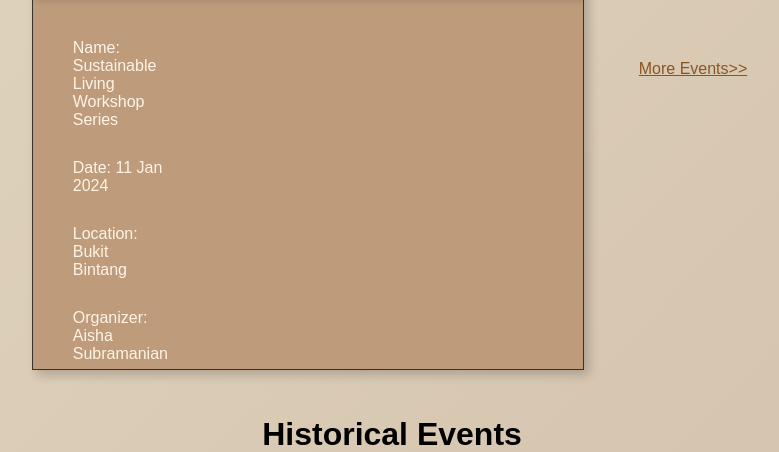
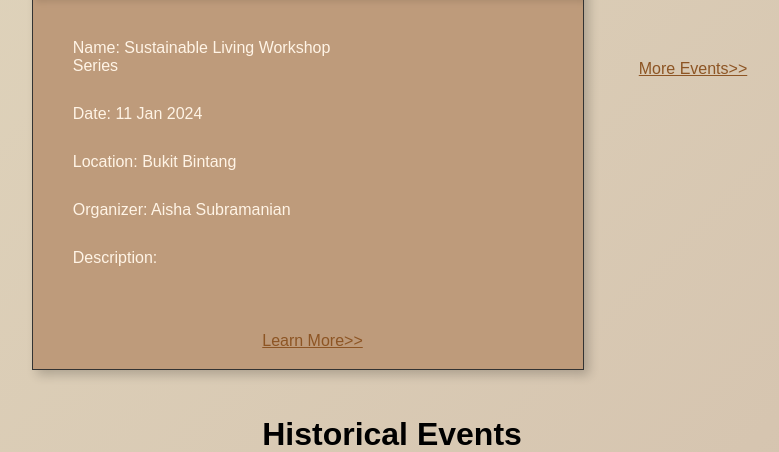
Before and after one commit to MomoYwy/ADollarAPlant, a PHP site: page /wdtassignment/php/mainpage.php in a window 1280 px wide. Shown: the part 2996-3448 px from the top of the page, without its empty margins (248-1027 px from the left). Run offline with PHP 8.4, Linux system fonts and the light colour scheme.

Commit message:
Update mainnav.css

```diff
--- a/wdtassignment/css/mainnav.css
+++ b/wdtassignment/css/mainnav.css
@@ -184,7 +184,7 @@ body {
 }
 
 figcaption {
-    width: 150px;
+    width: 350px;
     height: 350px;
     margin: 10px;
 }
```
